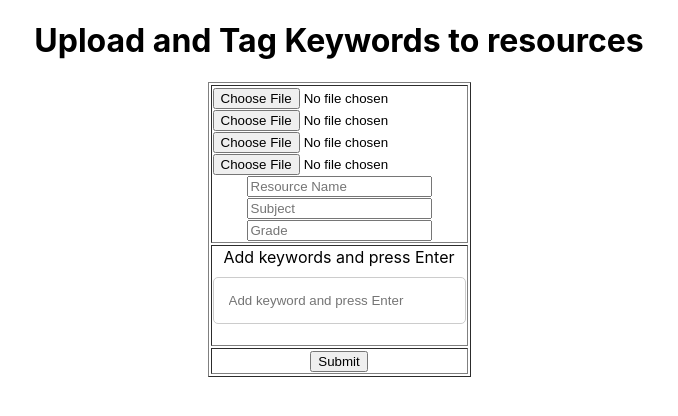
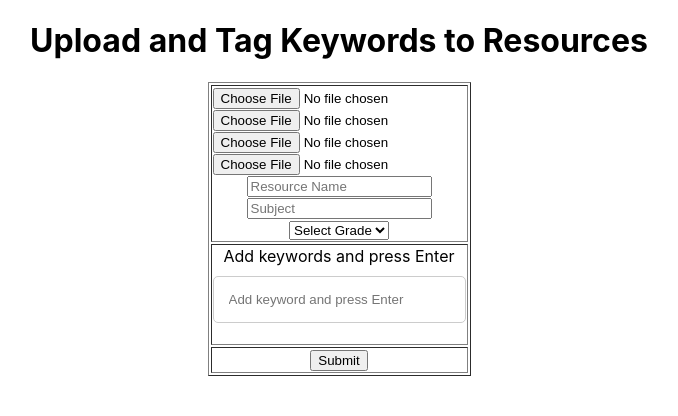
Before and after one commit to TS29TR21/Front-end, a React (Create React App) app in the folder frontend-bananaboat/: page /file-upload-page in a window 1280 px wide. Shown: the top 416 px of the page, without its empty margins (301-979 px from the left). Built offline with nearby package versions, Linux system fonts and the light colour scheme.

Commit message:
added dropdown list for grade

```diff
--- a/frontend-bananaboat/src/components/file-upload-tagging.js
+++ b/frontend-bananaboat/src/components/file-upload-tagging.js
@@ -69,7 +69,7 @@ const UploadTaggingResource = () => {
   return (
     <div>
       <h1 style={{ textAlign: "center" }}>
-        Upload and Tag Keywords to resources
+        Upload and Tag Keywords to Resources
       </h1>
       <form onSubmit={handleSubmit} encType="multipart/form-data">
         <table border="1" align="center">
@@ -100,19 +100,28 @@ const UploadTaggingResource = () => {
                   onChange={handleInputChange}
                 />
                 <br />
-                <input
-                  type="text"
-                  placeholder="Grade"
+                <select
                   name="grade"
                   value={formData.grade}
                   onChange={handleInputChange}
-                />
+                >
+                  <option value="" disabled>Select Grade</option>
+                  {/* Grade options from 1 to 12 */}
+                  {Array.from({ length: 12 }, (_, i) => (
+                    <option key={i} value={`Grade ${i + 1}`}>Grade {i + 1}</option>
+                  ))}
+                  {/* Year options from 1st to 4th year */}
+                  {Array.from({ length: 4 }, (_, i) => (
+                    <option key={i + 12} value={`${i + 1}st Year`}>{i + 1}st Year</option>
+                  ))}
+                  <option value="Honours">Honours</option>
+                </select>
                 <br />
               </td>
             </tr>
             <tr>
               <td>
-			  	Add keywords and press Enter
+                Add keywords and press Enter
                 <div className="keyword-input-container" style={styles.keywordContainer}>
                   {formData.keywords.map((keyword, index) => (
                     <span key={index} className="keyword-bubble" style={styles.keywordBubble}>
@@ -120,7 +129,6 @@ const UploadTaggingResource = () => {
                       <button type="button" onClick={() => removeKeyword(index)} className="remove-button" style={styles.removeButton}>×</button>
                     </span>
                   ))}
-
                   <input
                     type="text"
                     placeholder="Add keyword and press Enter"
```
